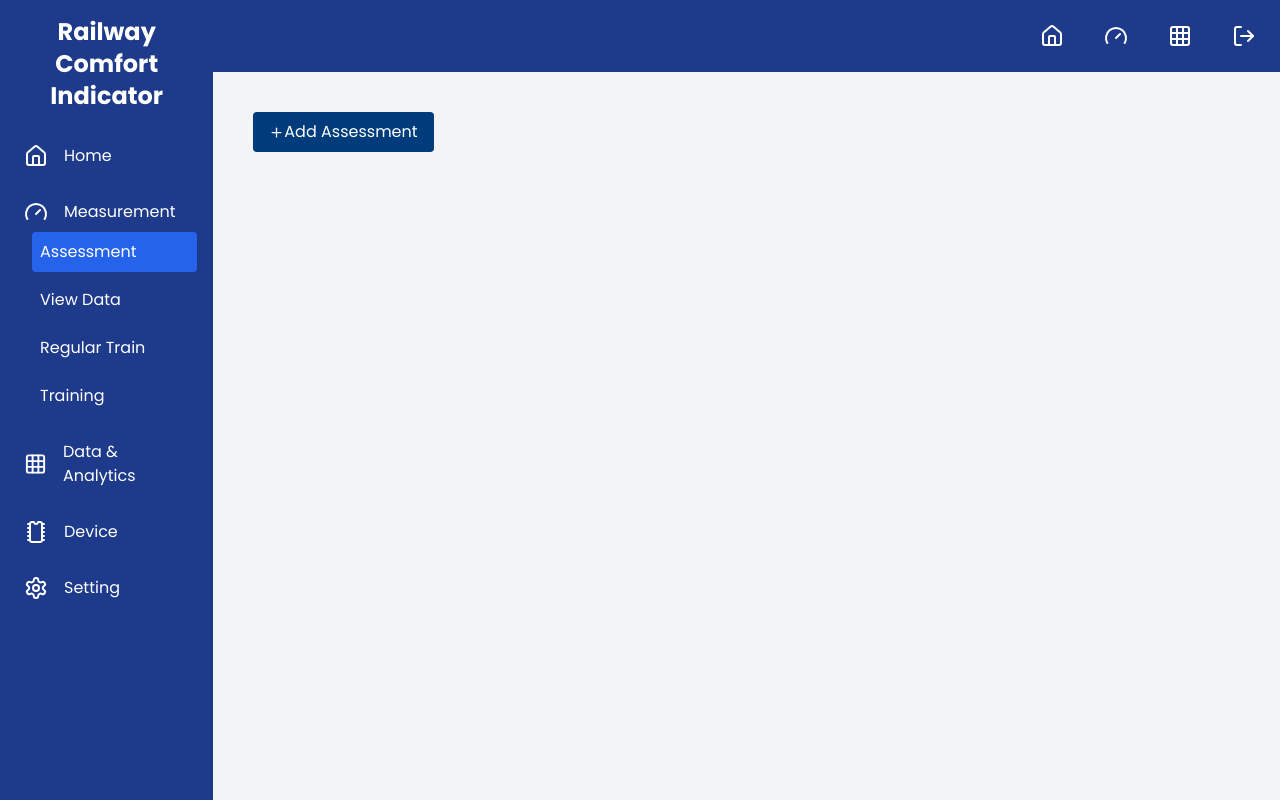
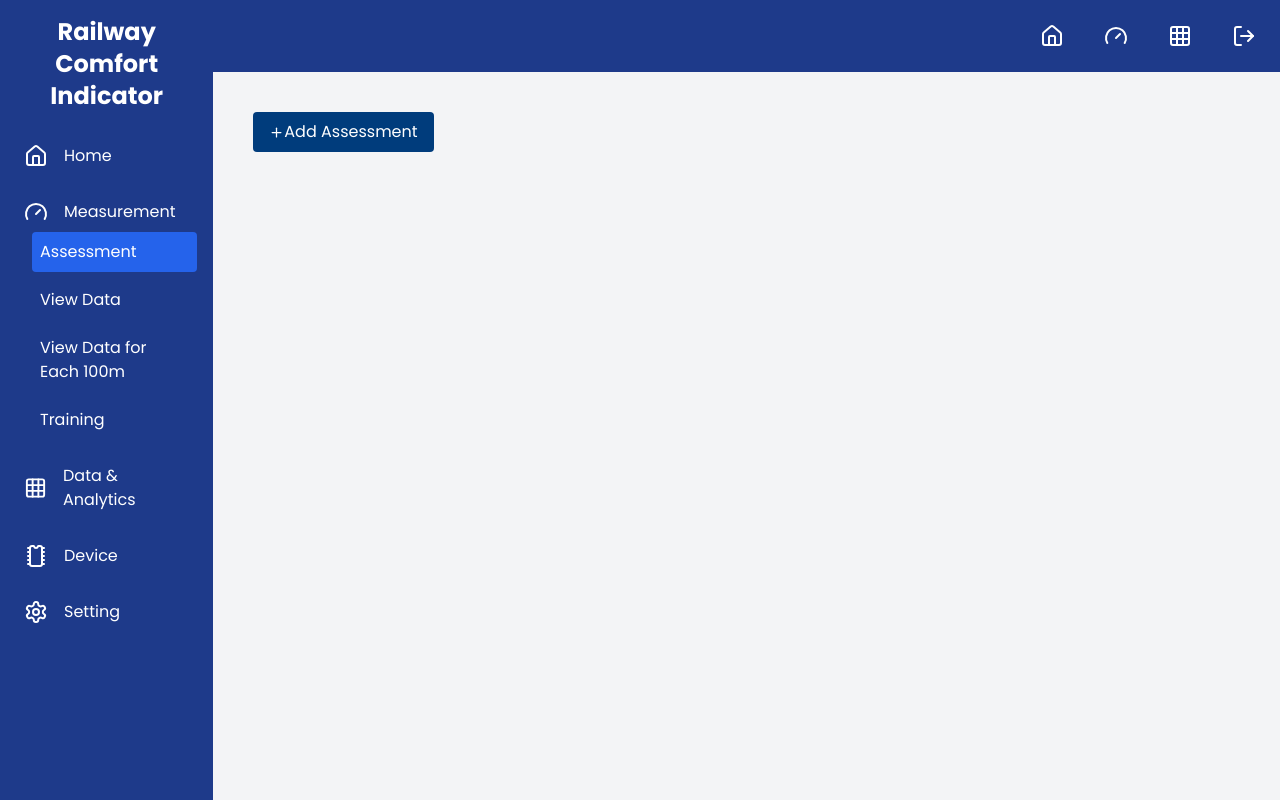
Before and after one commit to RailwayAppAnomalyDetection/fullstack, a Next.js app: page /assessment in a window 1280 px wide. Both pictures are taken after a click on the heading "Measurement". Built offline with nearby package versions, Linux system fonts and the light colour scheme.

Commit message:
feat: button for view100mdata

```diff
--- a/app/(root)/layout.tsx
+++ b/app/(root)/layout.tsx
@@ -25,7 +25,9 @@ const Layout = ({ children }: { children: React.ReactNode }) => {
               <Link href='/viewdata'>
               <button className={`w-full text-left hover:bg-blue-700 p-2 rounded ${isActive("/viewdata") ? "bg-blue-600" : "hover:bg-blue-700"}`}>View Data</button>
               </Link>
-              <button className="text-left hover:bg-blue-700 p-2 rounded">Regular Train</button>
+              <Link href='/view100mdata'>
+              <button className={`w-full text-left hover:bg-blue-700 p-2 rounded ${isActive("/view100mdata") ? "bg-blue-600" : "hover:bg-blue-700"}`}>View Data for Each 100m</button>
+              </Link>
               <Link href='/training'>
               <button className="text-left hover:bg-blue-700 p-2 rounded">Training</button>
               </Link>
```
